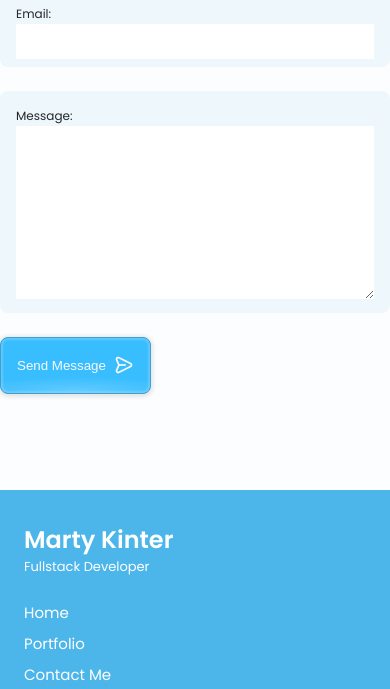
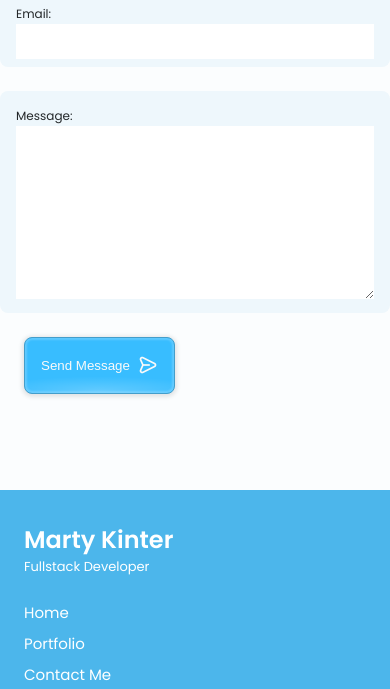
Before and after one commit to MartyKinter/portfolio-website, a website: page index.html in a window 390 px wide. Shown: the part 3112-3801 px from the top of the page. Drawn offline with nearby package versions, Linux system fonts and the light colour scheme.

Commit message:
adjusted contact button for mobile screen size

```diff
--- a/assets/css/styles.css
+++ b/assets/css/styles.css
@@ -221,6 +221,9 @@ img {
     box-shadow: 0 -1px 4px rgba(0, 0, 0, 0.15);
     border-radius: 1.5rem 1.5rem 0 0;
     transition: 0.3s;
+  }
+  .contact__button{
+    margin-left: 1.5rem;
   }
 }
 
```
